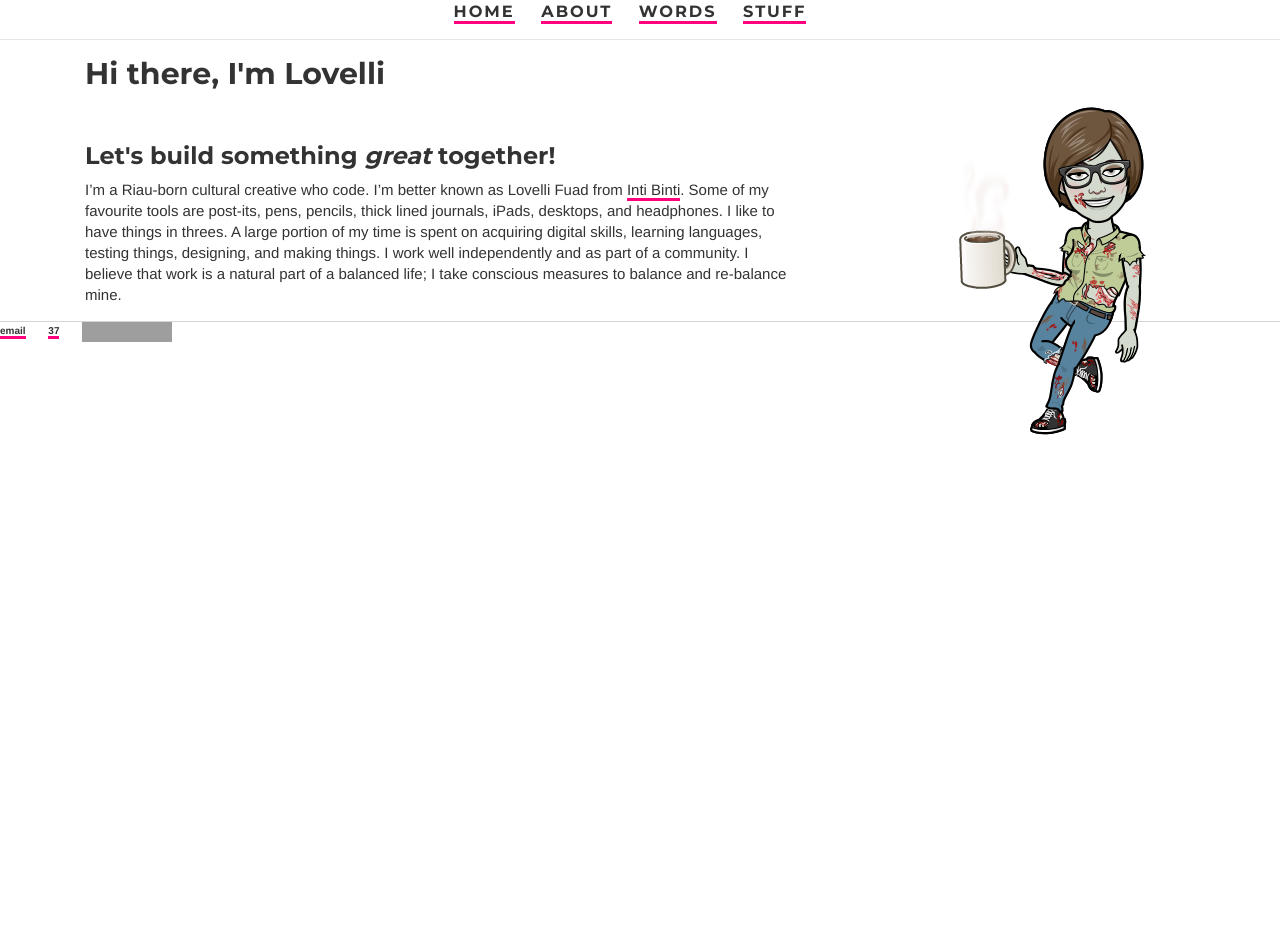
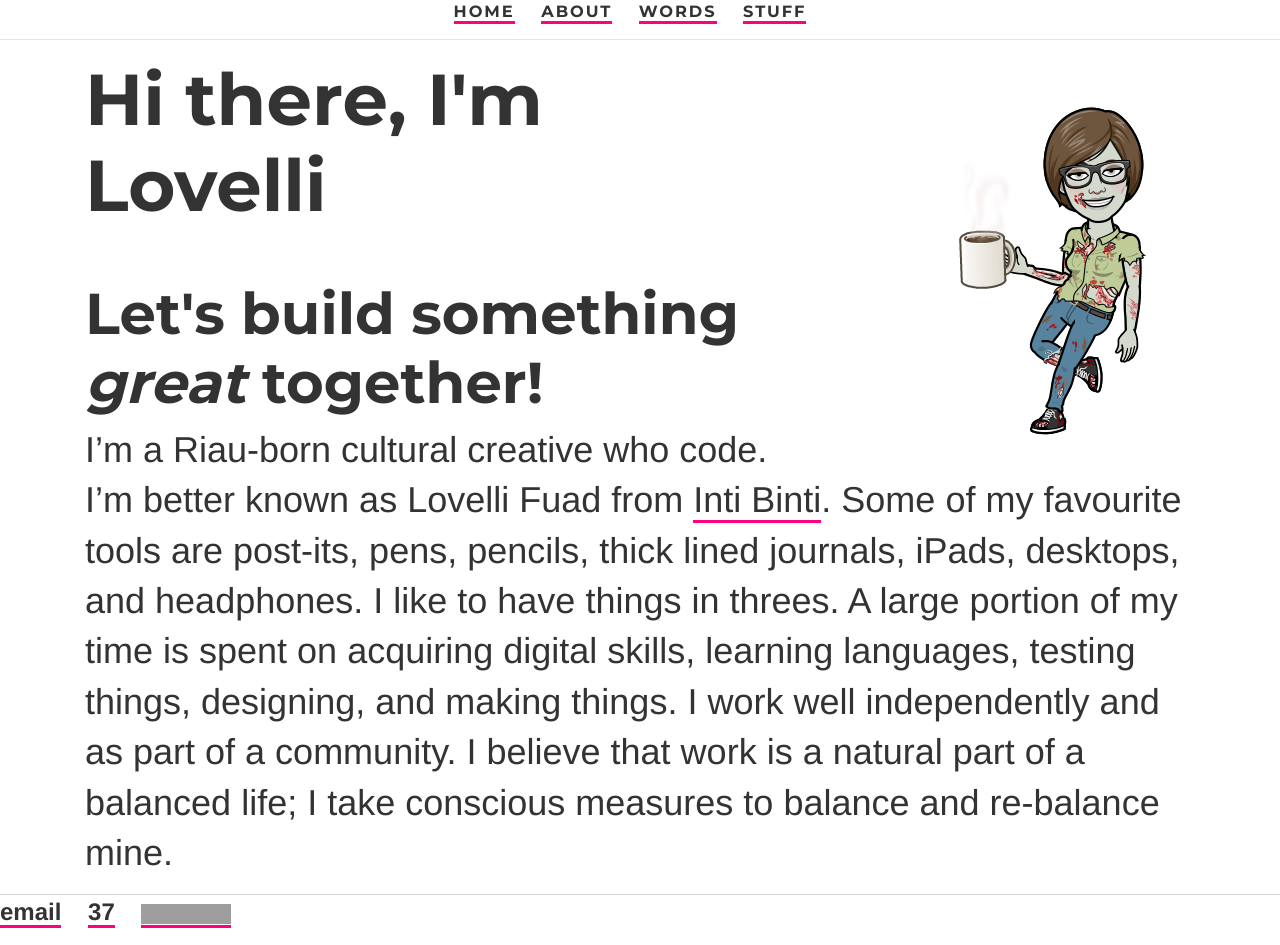
Before and after one commit to ariesti/ariesti.github.io, a Jekyll site: the page built from index.html, in a window 1280 px wide. Built offline with Jekyll 4.4.1, drawn with Linux system fonts in a browser that asks for light colours; before the commit the page ends 900 px from its top, so only the background shows below that; grey boxes are pictures that could not be loaded.

Commit message:
Update main.css

```diff
--- a/css/main.css
+++ b/css/main.css
@@ -60,7 +60,7 @@ hr {
 
 body {
 	font-family: Helvetica Neue, sans-serif;
-	font-size: 62.5%;
+	font-size: 1.5em;
 	color: #333333;
 	margin: 0px;
 	padding: 0px;
```
